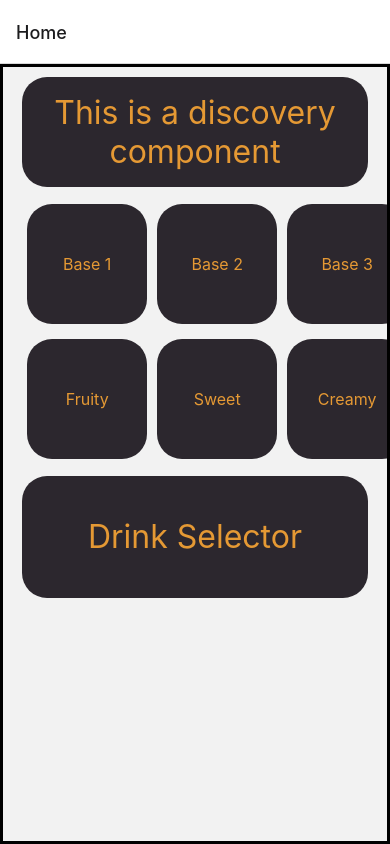
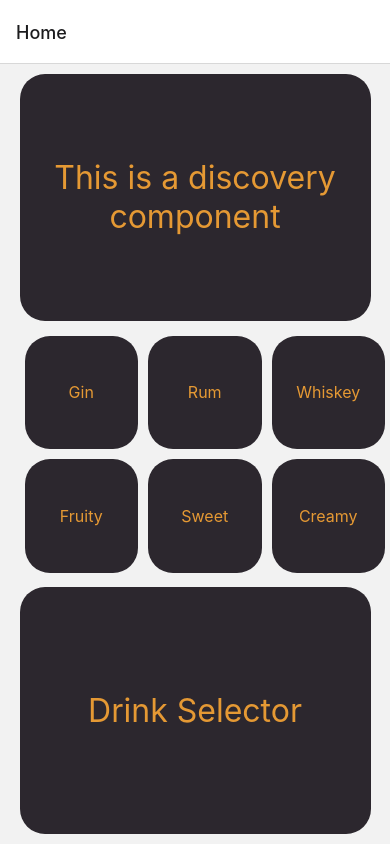
Before and after one commit to 4850-01-Senior-Project/Choose-a-Booze, a React Native app in the folder client/: screen /Home in a window 390 px wide. Built offline with nearby package versions, Linux system fonts and the light colour scheme.

Commit message:
Refactored to flex Originally, the components' size was hard-coded. Now, the components should change size with the screen. I'm not totally satisfied with how the components are laid out currently; this will change soon.

```diff
--- a/client/ui/assets/Style.js
+++ b/client/ui/assets/Style.js
@@ -18,7 +18,6 @@ export const styles = StyleSheet.create({
   // Headings and Paragraphs Styling
   h1: {
     fontSize: 32,
-    padding: 16,
     textAlign: 'center',
     color: colors.orange,
   },
@@ -40,20 +39,20 @@ export const styles = StyleSheet.create({
     textAlignVertical: 'center',
     alignItems: 'center',
     justifyContent: 'center',
-    minWidth: 120,
-    minHeight: 120,
+    flex: 1,
+    aspectRatio: 1,
     fontSize: 32,
     margin: 5,
-    flex: 1,
     borderRadius: 25,
   },
   discovery: {
     textAlign: 'center',
     textAlignVertical: 'center',
     alignItems: 'center',
+    justifyContent: 'center',
     marginHorizontal: '5%',
     marginVertical: '2.5%',
-    width: '90%',
+    flex: 2,
     borderRadius: 25,
   },
   selector: {
@@ -63,11 +62,14 @@ export const styles = StyleSheet.create({
     justifyContent: 'center',
     marginHorizontal: '5%',
     marginVertical: '2.5%',
-    width: '90%',
-    minHeight: '25%',
+    flex: 2,
     alignSelf: 'stretch',
     borderRadius: 25,
   },
+
+  // --------------------------------------------------
+  // Used in the Drink Selector screen
+
   sectionHeader: {
     backgroundColor: colors.black,
     color: colors.orange,
@@ -85,7 +87,8 @@ export const styles = StyleSheet.create({
 
   fullSize: {
     height: Platform.OS === 'web' ? '100vh' : '100%',
-    width: '100%',
+    width: Platform.OS === 'web' ? '100vw' : '100%',
+    flexDirection: 'column',
   },
   content: {
     height: '80%',
@@ -102,7 +105,7 @@ export const styles = StyleSheet.create({
   },
   scrollview: {
     paddingHorizontal: '5%',
-    paddingVertical: 2.5,
-    minHeight: 135,
+    paddingVertical: 'auto',
+    flex: 1,
   }
 });
--- a/client/ui/components/MyComponents.js
+++ b/client/ui/components/MyComponents.js
@@ -61,7 +61,7 @@ export const Selector = ({ item, onPress }) => {
           backgroundColor: pressed ? colors.purple : colors.black
         },
         styles.selector
-      ]}><Text style={[styles.orange, styles.h1]}>{item}</Text>
+      ]}><Text style={styles.h1}>{item}</Text>
     </Pressable>
   )
 }
--- a/client/ui/screens/Home.js
+++ b/client/ui/screens/Home.js
@@ -8,18 +8,17 @@ import { Category, Discovery, Selector } from '../components/MyComponents'
 
 export default function Home({ navigation }) {
   return (
-    <ScrollView style={{ height: '100%', borderWidth: 3 }}>
+    <View style={{ flex: 1 }}>
       { /* Change the Discovery Component to use a python script which is held inside the server folder. */}
       <Discovery item='This is a discovery component' />
       {/* ScrollView for the Alcohol Base */}
       <ScrollView  horizontal={true} style={styles.scrollview}>
         {/* Pass an onPress function to the Category Component to lead it to the correct page */}
-        <Category item='Base 1' />
-        <Category item='Base 2' />
-        <Category item='Base 3' />
-        <Category item='Base 4' />
-        <Category item='Base 5' />
-        <Category item='Base 6' />
+        <Category item='Gin' />
+        <Category item='Rum' />
+        <Category item='Whiskey' />
+        <Category item='Vodka' />
+        <Category item='Bourbon' />
       </ScrollView>
       {/* ScrollView for the Tags */}
       <ScrollView  horizontal={true} style={styles.scrollview}>
@@ -38,6 +37,6 @@ export default function Home({ navigation }) {
       <Selector
         onPress={() => navigation.navigate('DrinkSelector')}
         item='Drink Selector' />
-    </ScrollView>
+    </View>
   );
 }
```
